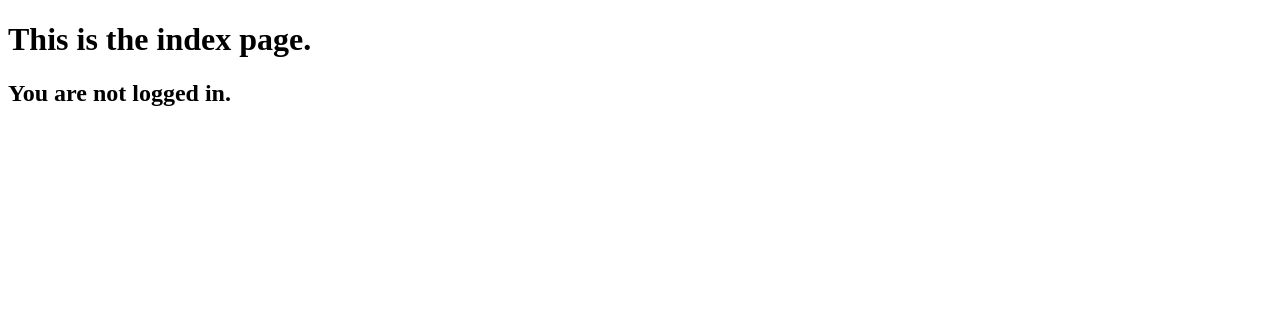
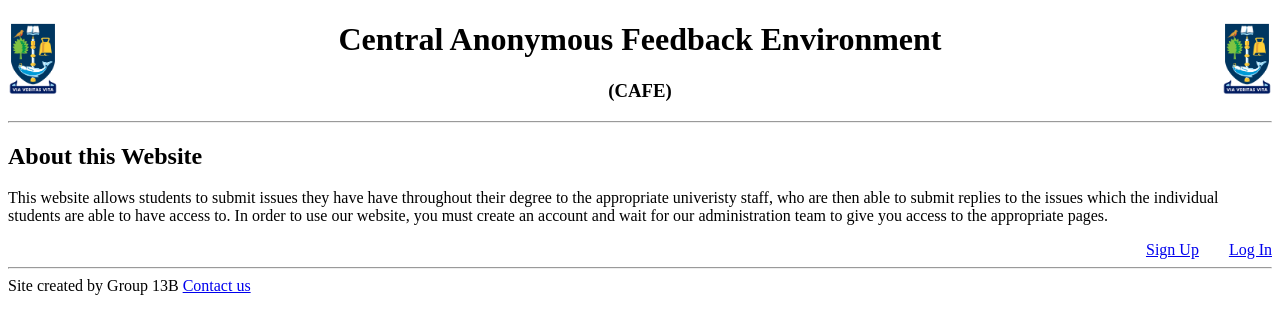
Before and after one commit to ZoltanGK/project-cafe, a Django app: page / in a window 1280 px wide. Shown: the top 334 px of the page. Run offline with Django 3.2, Linux system fonts and the light colour scheme.

Commit message:
Created base and index view

```diff
--- /dev/null
+++ b/cafe/templates/cafe/base.html
@@ -0,0 +1,29 @@
+<!DOCTYPE html>
+{% load staticfiles %}
+<html lang="en">
+<head>
+	<meta charset="UTF-8">
+	<title>
+        Cafe -
+        {% block title_block %}
+            placeholder
+        {% endblock %}
+    </title>
+</head>
+<body>
+	<div>
+		<p><img style = "float : left;" src="{% static 'images/logo.png' %}" width = 50  alt = "UofG Logo" /><img style="float : right ;" src="{% static 'images/logo.png' %}" width = 50  alt = "UofG Logo" /></p>
+		<p><h1 style = "text-align: center;">Central Anonymous Feedback Environment</h1>
+			<h3 style = "text-align: center;">(CAFE)</h3></h></p>
+
+	</div>
+	<hr/>
+        {% block body_block %}
+        {% endblock %}
+	<br/>
+	<hr/>
+	<div>
+		Site created by Group 13B <a href ='#'>Contact us</a>
+	</div>
+</body>
+</html>
--- a/cafe/templates/cafe/index.html
+++ b/cafe/templates/cafe/index.html
@@ -1,15 +1,15 @@
-<!DOCTYPE html>
-<html lang="en">
-<head>
-	<meta charset="UTF-8">
-	<title>Index</title>
-</head>
-<body>
-	<h1>This is the index page.</h1>
-	{% if user.is_authenticated %}
-	<h2>Your name is: {{ user.username }}</h2>
-	{% else %}
-	<h2>You are not logged in.</h2>
-	{% endif %}
-</body>
-</html>
+{% extends 'cafe/base.html' %}
+{% load staticfiles %}
+
+{% block title_block %}
+	Homepage
+{% endblock %}
+
+{% block body_block %}
+	<article>
+		<h2>About this Website</h2>
+		<p>This website allows students to submit issues they have have throughout their degree to the appropriate univeristy staff, who are then able to submit replies to the issues which the individual students are able to have access to. In order to use our website, you must create an account and wait for our administration team to give you access to the appropriate pages.</p>
+	</article>
+	<a style = "text-align: right ; float: right ; " href='#'> Log In </a>
+	<a style = "text-align: right; float : right ; padding-right: 30px ; " href='#'> Sign Up </a>
+{% endblock %}
--- a/cafe/urls.py
+++ b/cafe/urls.py
@@ -3,5 +3,6 @@ from . import views
 
 urlpatterns = [
     path('', views.index, name='index'),
-    path('register', views.register, name='register')
+    path('register', views.register, name='register'),
+    path('wait', views.wait, name="wait")
 ]
--- a/cafe/views.py
+++ b/cafe/views.py
@@ -1,9 +1,12 @@
-from django.shortcuts import render
+from django.shortcuts import render, redirect
 from django.contrib.auth.forms import UserCreationForm
 from django.contrib.auth import authenticate, login
 
 def index(request):
 	return render(request, 'cafe/index.html')
+
+def wait(request):
+	return render(request, 'cafe/wait.html')
 
 def register(request):
 	if request.method == 'POST':
--- a/project_cafe/settings.py
+++ b/project_cafe/settings.py
@@ -14,6 +14,8 @@ import os
 
 # Build paths inside the project like this: os.path.join(BASE_DIR, ...)
 BASE_DIR = os.path.dirname(os.path.dirname(os.path.abspath(__file__)))
+STATIC_DIR = os.path.join(BASE_DIR, 'static')
+TEMPLATE_DIR = os.path.join(BASE_DIR, 'templates')
 
 
 # Quick-start development settings - unsuitable for production
@@ -55,7 +57,7 @@ ROOT_URLCONF = 'project_cafe.urls'
 TEMPLATES = [
     {
         'BACKEND': 'django.template.backends.django.DjangoTemplates',
-        'DIRS': [],
+        'DIRS': [TEMPLATE_DIR, ],
         'APP_DIRS': True,
         'OPTIONS': {
             'context_processors': [
@@ -119,5 +121,6 @@ USE_TZ = True
 # https://docs.djangoproject.com/en/2.2/howto/static-files/
 
 STATIC_URL = '/static/'
+STATICFILES_DIRS = [STATIC_DIR, ]
 
 LOGIN_REDIRECT_URL = '/'
```
Also changed, not shown: cafe/templates/cafe/wait.html (added, +10 -0 lines), cafe/templates/cafe/login.html (renamed from cafe/templates/registration/login.html), cafe/templates/cafe/register.html (renamed from cafe/templates/registration/register.html), static/images/logo.png (added).
